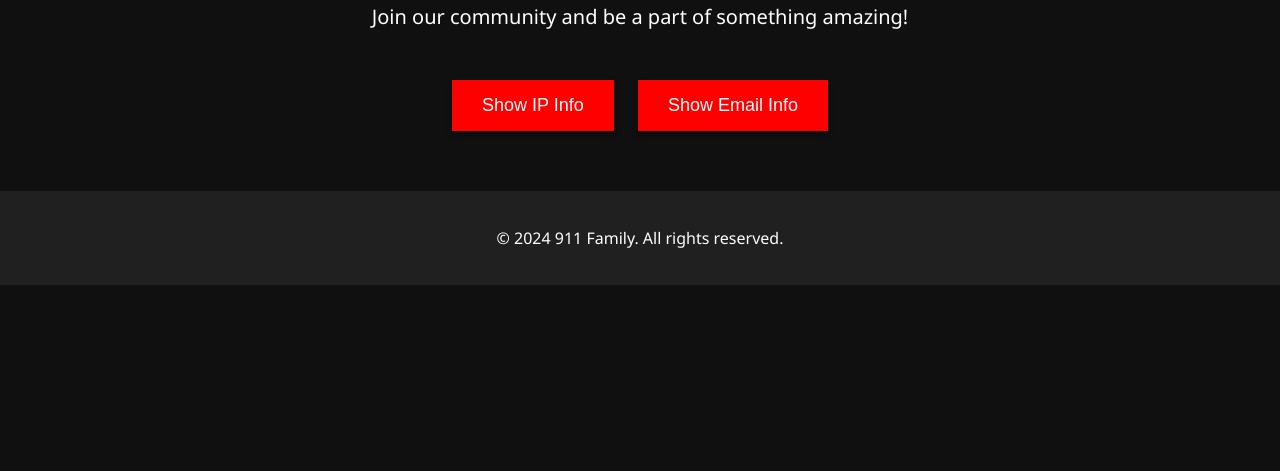
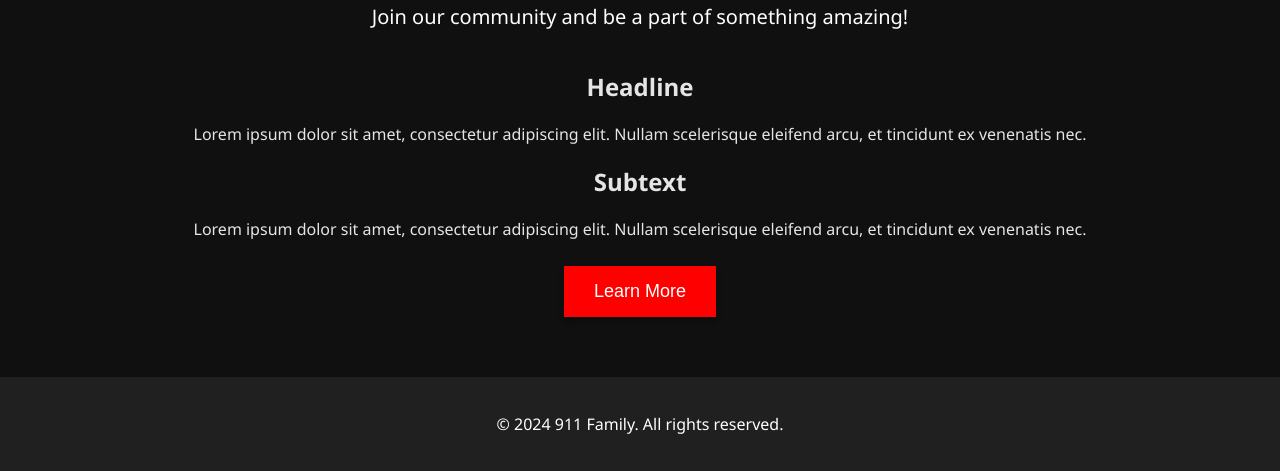
Before and after one commit to SAIFontop/SAIFontop.github.io, a plain HTML site: page index.html in a window 1280 px wide. Shown: the part 431-902 px from the top of the page. Before the commit the page ends 800 px from the top, so only its background shows below. Drawn offline with Linux system fonts and the light colour scheme.

Commit message:
Update index.html

```diff
--- a/index.html
+++ b/index.html
@@ -9,10 +9,10 @@
 <body>
     <div class="nav">
         <ul>
-            <li><a href="#home" onclick="showSection('home')">Home</a></li>
-            <li><a href="#about" onclick="showSection('about')">About</a></li>
-            <li><a href="#ip-info" onclick="showSection('ip-info')">IP Info</a></li>
-            <li><a href="#email-info" onclick="showSection('email-info')">Email Info</a></li>
+            <li><a href="#home">Home</a></li>
+            <li><a href="#about" onclick="showAbout()">About</a></li>
+            <li><a href="#ip-info" onclick="showIpInfo()">IP Info</a></li>
+            <li><a href="#email-info" onclick="showEmailInfo()">Email Info</a></li>
         </ul>
     </div>
 
@@ -21,12 +21,20 @@
         <div class="header">911 Family</div>
         <div class="subtext">Join our community and be a part of something amazing!</div>
 
-        <!-- الأزرار لإظهار الأقسام -->
-        <button class="button" onclick="showSection('ip-info')">Show IP Info</button>
-        <button class="button" onclick="showSection('email-info')">Show Email Info</button>
+        <div class="section">
+            <h2>Headline</h2>
+            <p>Lorem ipsum dolor sit amet, consectetur adipiscing elit. Nullam scelerisque eleifend arcu, et tincidunt ex venenatis nec.</p>
+        </div>
+
+        <div class="section">
+            <h2>Subtext</h2>
+            <p>Lorem ipsum dolor sit amet, consectetur adipiscing elit. Nullam scelerisque eleifend arcu, et tincidunt ex venenatis nec.</p>
+        </div>
+
+        <button class="button" onclick="showAlert()">Learn More</button>
     </div>
 
-    <!-- قسم "About" يبقى كما هو -->
+    <!-- قسم "About" مخفي في البداية -->
     <div class="about-section" id="about" style="display: none;">
         <div class="about-container">
             <h2>About Us</h2>
```
